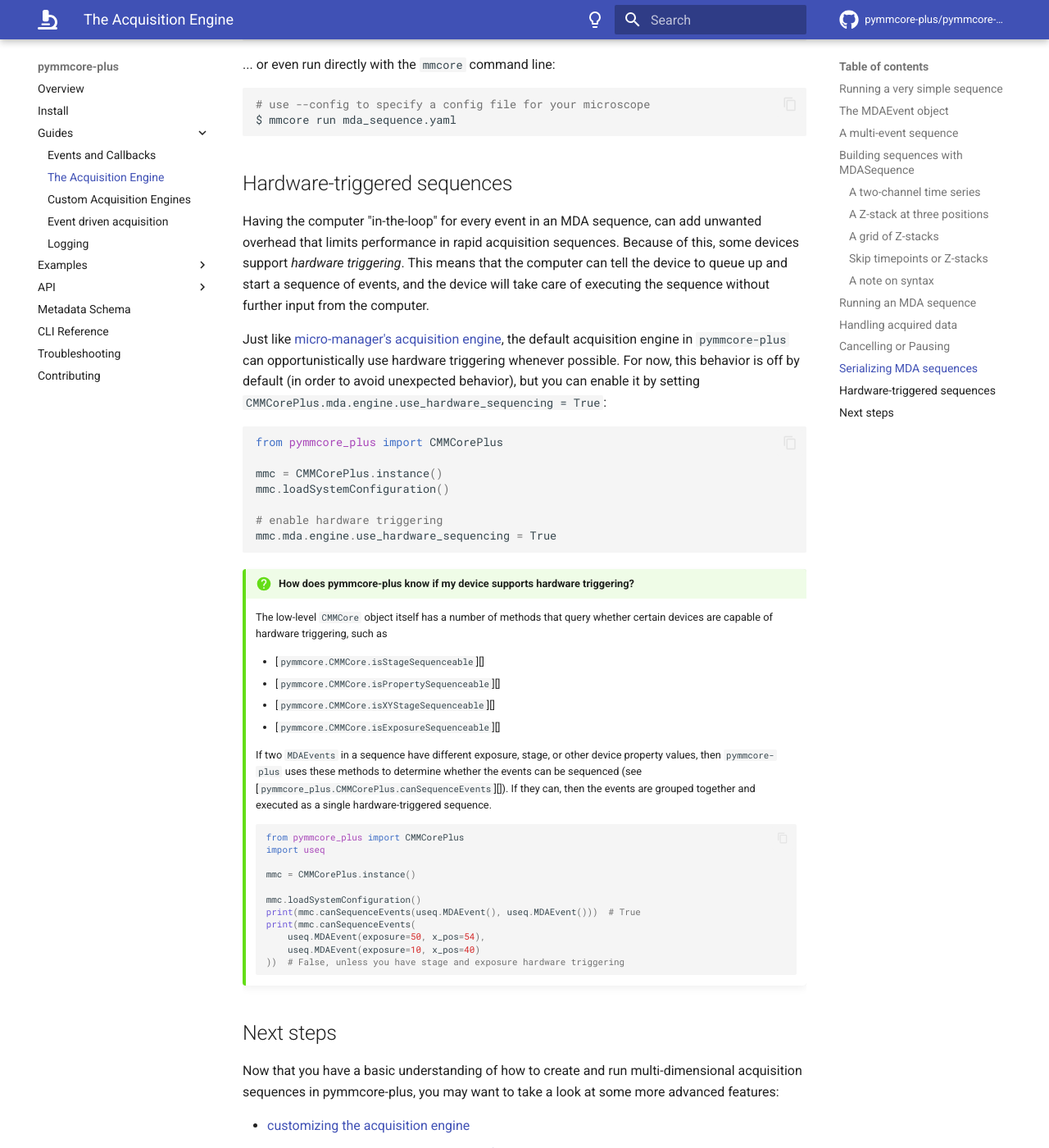
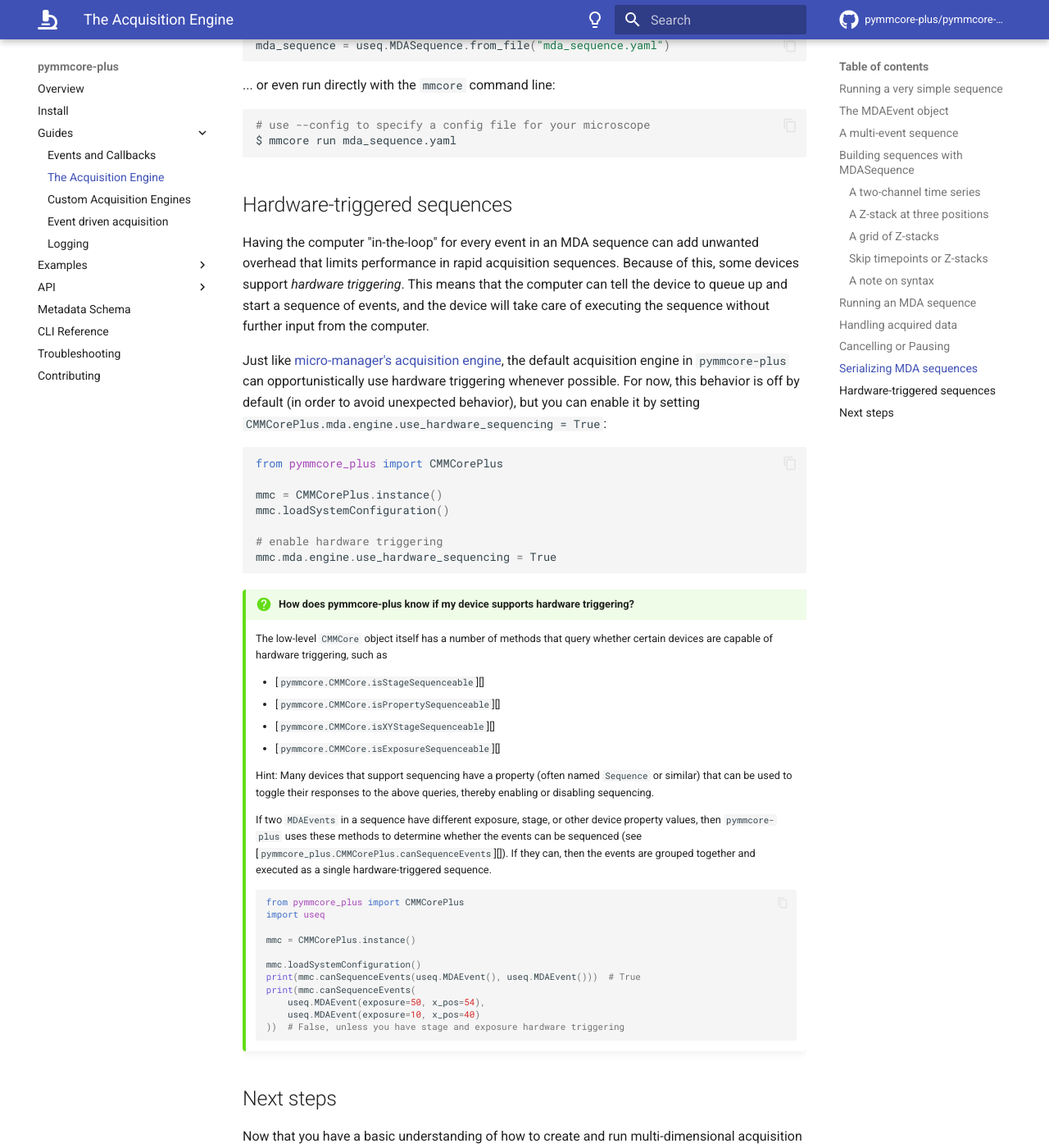
Before and after one commit to pymmcore-plus/pymmcore-plus, an MkDocs documentation site: the page built from docs/guides/mda_engine.md, in a window 1280 px wide and 1400 px high, scrolled down 8012 px. Shown: the whole window at 82% size. Built offline with MkDocs 1.6.1 and Material for MkDocs 9.7.7, drawn with Linux system fonts in a browser that asks for light colours; emoji names are drawn with the system emoji font; comment, search, counter and statistics services are not loaded; some of the changed text lies outside the part shown.

Commit message:
docs: fix typos etc. (#370)
* docs: fix some typos

* docs: fix some broken links

* docs: add note re enabling/disabling hw sequencing

```diff
--- a/docs/guides/mda_engine.md
+++ b/docs/guides/mda_engine.md
@@ -150,7 +150,7 @@
 
     See [logging](logging.md) for more details on how to configure and review logs.
 
-At this point, you might thinking that constructing a sequence by hand is a
+At this point, you might be thinking that constructing a sequence by hand is a
 little tedious. And you'd be right! That's why we have the
 `MDASequence` class.
 
@@ -550,7 +550,7 @@
 
 ## Hardware-triggered sequences
 
-Having the computer "in-the-loop" for every event in an MDA sequence, can add
+Having the computer "in-the-loop" for every event in an MDA sequence can add
 unwanted overhead that limits performance in rapid acquisition sequences.
 Because of this, some devices support _hardware triggering_. This means that the
 computer can tell the device to queue up and start a sequence of events, and the
@@ -584,6 +584,10 @@
     - [`pymmcore.CMMCore.isXYStageSequenceable`][]
     - [`pymmcore.CMMCore.isExposureSequenceable`][]
 
+    Hint: Many devices that support sequencing have a property (often named
+    `Sequence` or similar) that can be used to toggle their responses to the
+    above queries, thereby enabling or disabling sequencing.
+
     If two `MDAEvents` in a sequence have different exposure, stage, or other
     device property values, then `pymmcore-plus` uses these methods to determine whether the
     events can be sequenced (see [`pymmcore_plus.CMMCorePlus.canSequenceEvents`][]).
```
Also changed, not shown: other parts of docs/guides/mda_engine.md (+2 -2 lines), docs/guides/custom_engine.md (+2 -2 lines), docs/guides/event_driven_acquisition.md (+1 -1 lines).
